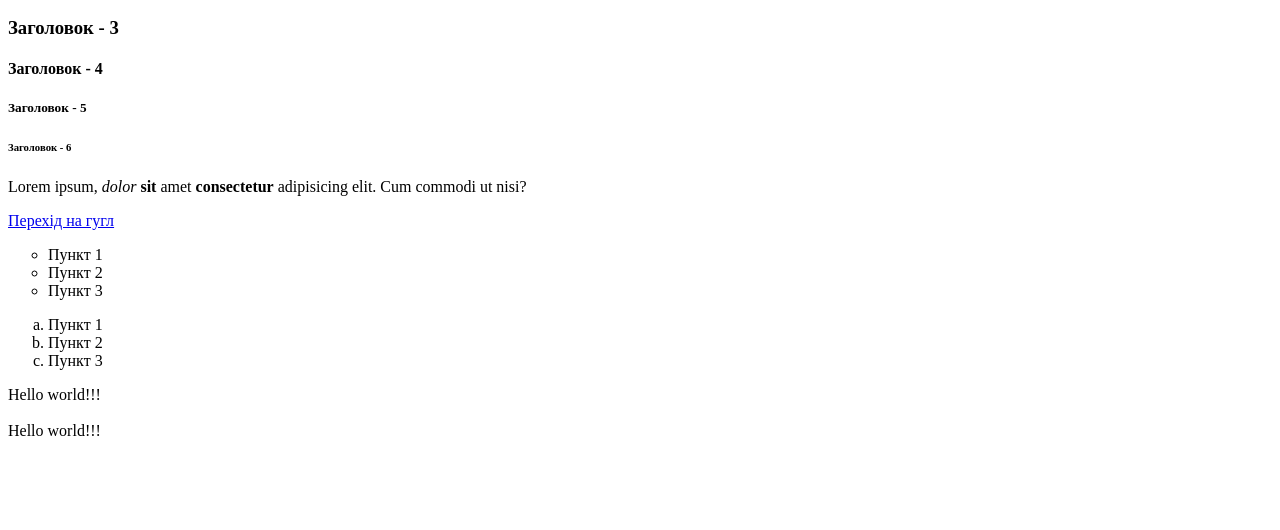
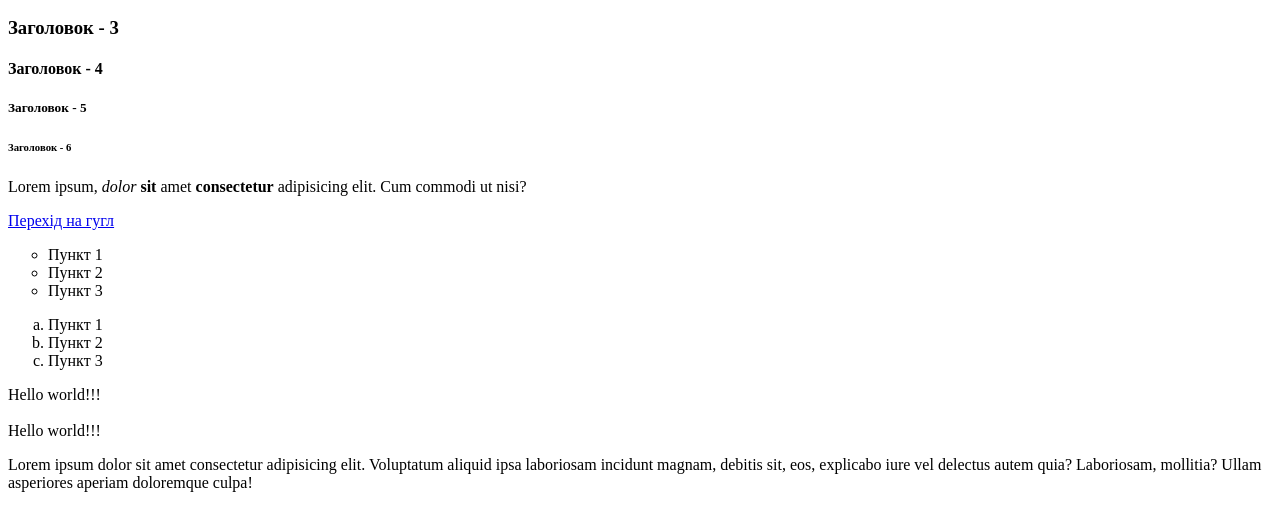
Before and after one commit to Voytenko-Roman/Voytenko_18.03.2026, a plain HTML site: page index.html in a window 1280 px wide. Shown: the part 110-640 px from the top of the page. Drawn offline with Linux system fonts and the light colour scheme.

Commit message:
1-th commit in test

```diff
--- a/index.html
+++ b/index.html
@@ -28,5 +28,6 @@
    Hello world!!!
       <br><br>
       Hello world!!!
+      <p>Lorem ipsum dolor sit amet consectetur adipisicing elit. Voluptatum aliquid ipsa laboriosam incidunt magnam, debitis sit, eos, explicabo iure vel delectus autem quia? Laboriosam, mollitia? Ullam asperiores aperiam doloremque culpa!</p>
    </body>
 </html>
```
